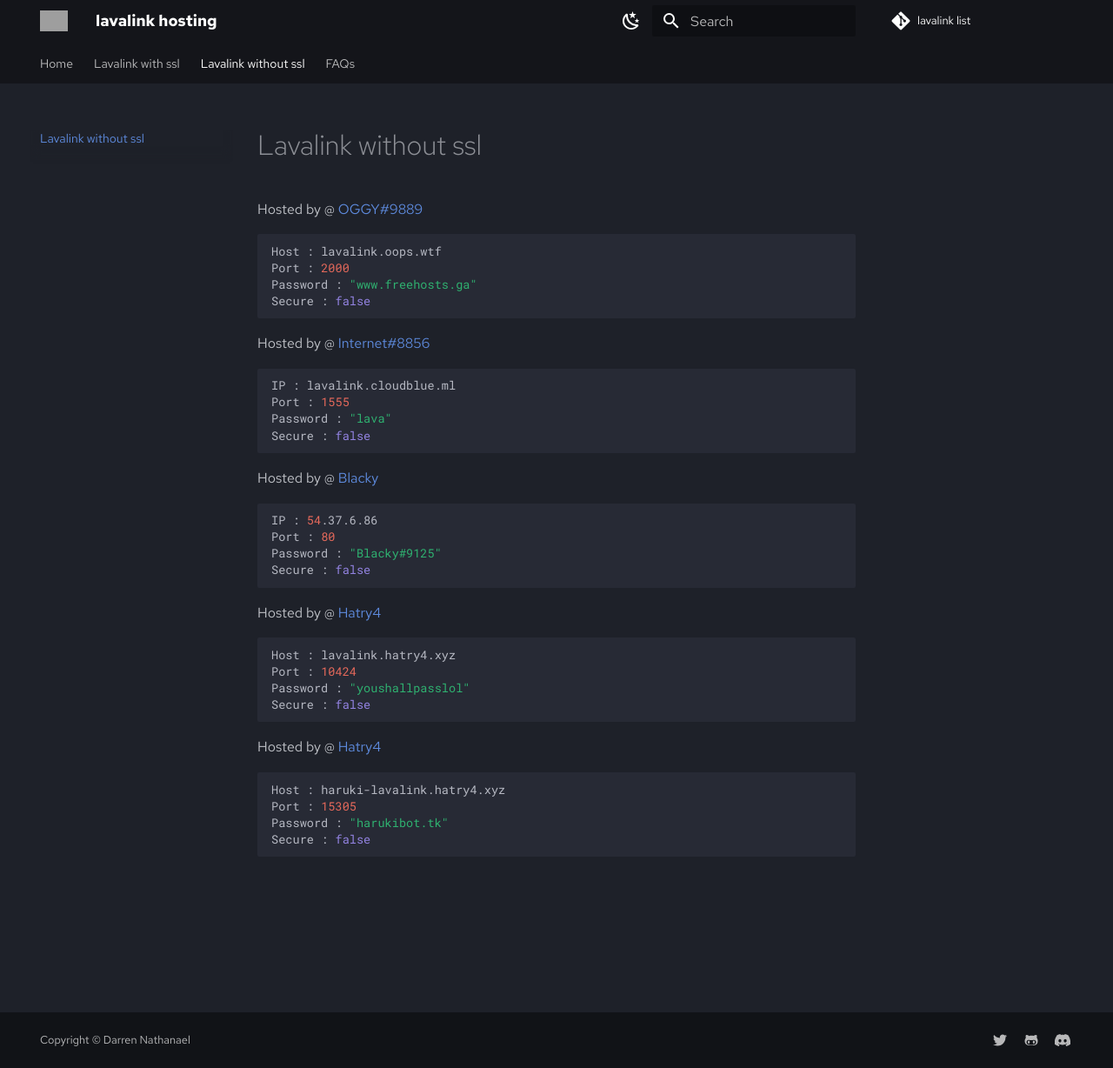
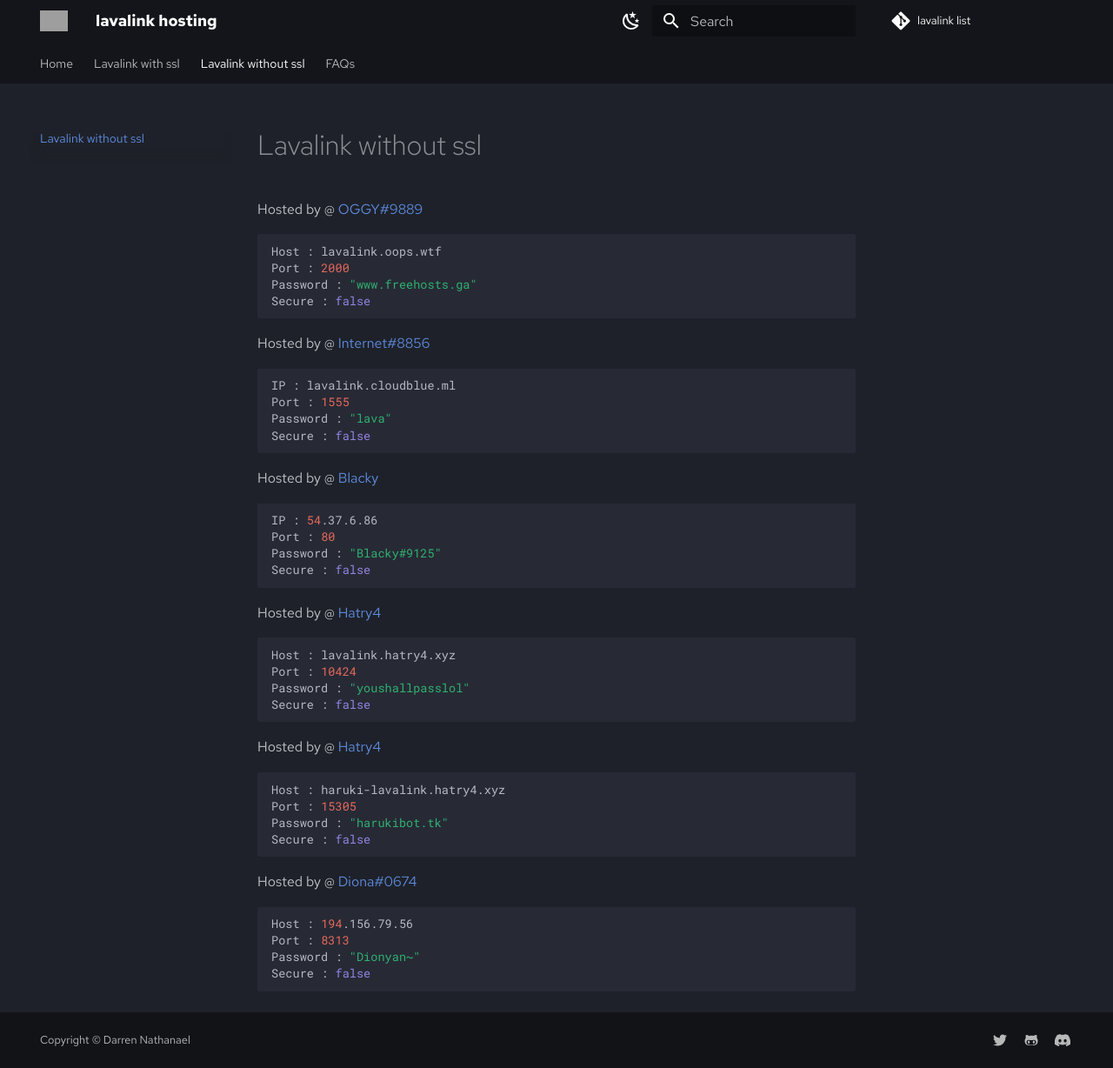
Before and after one commit to DarrenOfficial/lavalink-list, an MkDocs documentation site: the page built from docs/NoSSL/lavalink-without-ssl.md, in a window 1280 px wide and 1228 px high. Shown: the whole window at 87% size. Built offline with MkDocs 1.6.1 and Material for MkDocs 9.7.7, drawn with Linux system fonts in a browser that asks for light colours; comment, search, counter and statistics services are not loaded; grey boxes are pictures that could not be loaded.

Commit message:
Added my bot's Lavalink Server (#177)
* Update lavalink-without-ssl.md

* Update lavalink-without-ssl.md

````diff
--- a/docs/NoSSL/lavalink-without-ssl.md
+++ b/docs/NoSSL/lavalink-without-ssl.md
@@ -43,3 +43,11 @@ Port : 15305
 Password : "harukibot.tk"
 Secure : false
 ```
+
+Hosted by @ [Diona#0674](https://dionabot.tk)
+```bash
+Host : 194.156.79.56
+Port : 8313
+Password : "Dionyan~"
+Secure : false
+```
````
